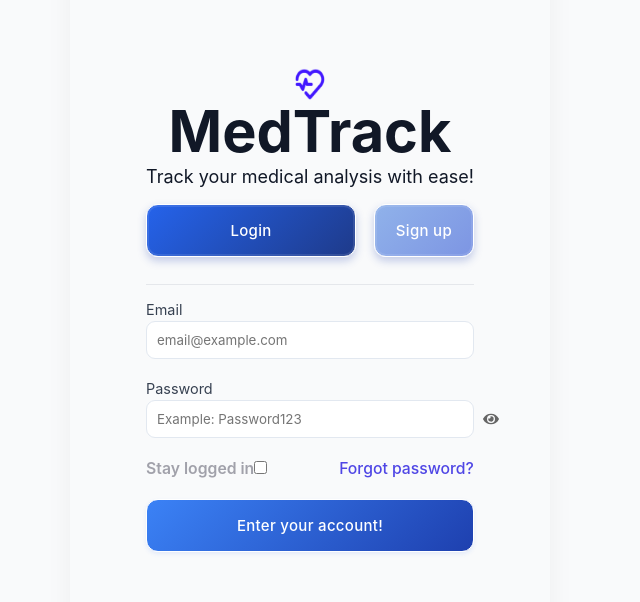
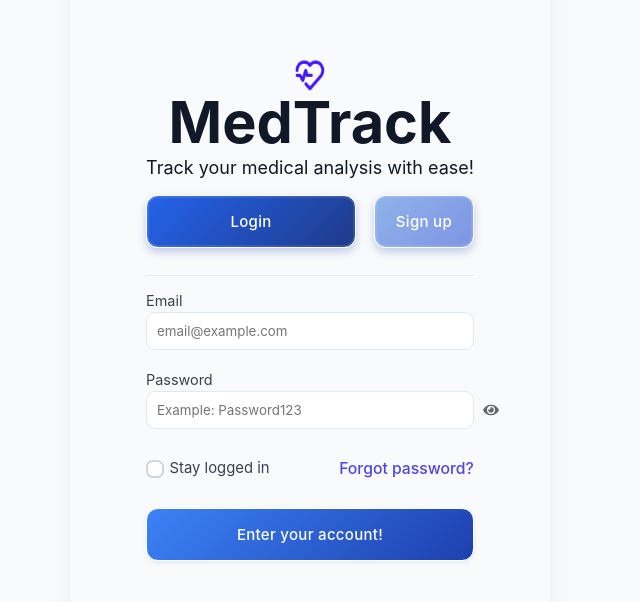
Before and after one commit to biancaiuliabrindusoiu18/proiect_ic, a React (Vite) app in the folder frontend/: page /login in a window 1280 px wide. Shown: the part 108-710 px from the top of the page, without its empty margins (330-970 px from the left). Built offline with nearby package versions, Linux system fonts and the light colour scheme.

Commit message:
am reparat buton

```diff
--- a/frontend/src/auth/Login.jsx
+++ b/frontend/src/auth/Login.jsx
@@ -155,16 +155,16 @@ const Login = () => {
 
 
             <div className="auth-options">
-              <div className="remember-me">
-                <label htmlFor="rememberMe" className="text-sm text-gray-700">
-                  Stay logged in
-                </label>
+              <div className="remember-me" onClick={() => setRememberMe(!rememberMe)}>
                 <input
                   type="checkbox"
                   id="rememberMe"
                   checked={rememberMe}
                   onChange={() => setRememberMe(!rememberMe)}
                 />
+                <label htmlFor="rememberMe">
+                  Stay logged in
+                </label>
               </div>
 
               <div className="forgot-password">
--- a/frontend/src/auth/auth.css
+++ b/frontend/src/auth/auth.css
@@ -151,16 +151,88 @@ main {
   text-align: center;
 }
 
+.remember-me {
+  display: flex;
+  align-items: center;
+  gap: 0.3rem;
+  cursor: pointer;
+}
+
+.remember-me input[type="checkbox"] {
+  /* Hide the default checkbox */
+  appearance: none;
+  -webkit-appearance: none;
+  -moz-appearance: none;
+
+  /* Custom checkbox styling */
+  width: 1rem; /* 16px */
+  height: 1rem; /* 16px */
+  border: 2px solid #d1d5db; /* gray-300 */
+  border-radius: 0.375rem; /* 6px - rounded-md */
+  background-color: #ffffff;
+  cursor: pointer;
+  position: relative;
+  transition: all 0.2s ease;
+  flex-shrink: 0; /* Prevent checkbox from shrinking */
+}
+
+.remember-me input[type="checkbox"]:hover {
+  border-color: #3B82F6; /* blue-500 */
+  box-shadow: 0 0 0 3px rgba(59, 130, 246, 0.1);
+}
+
+.remember-me input[type="checkbox"]:checked {
+  background-color: #3B82F6; /* blue-500 */
+  border-color: #3B82F6;
+}
+
+.remember-me input[type="checkbox"]:checked::after {
+  content: '';
+  position: absolute;
+  top: 50%;
+  left: 50%;
+  transform: translate(-50%, -50%);
+  width: 0.375rem; /* 6px */
+  height: 0.625rem; /* 10px */
+  border: 2px solid white;
+  border-top: none;
+  border-left: none;
+  transform: translate(-50%, -60%) rotate(45deg);
+}
+
+.remember-me label {
+  font-size: 0.825rem; /* 14px */
+  font-weight: normal;
+  color: #374151; /* gray-700 */
+  cursor: pointer;
+  user-select: none;
+  margin: 0; /* Remove any default margin */
+}
+
+.remember-me:hover label {
+  color: #1f2937; /* gray-800 */
+}
+
+/* Update the auth-options container */
 .auth-options {
   display: flex;
   justify-content: space-between;
   align-items: center;
+  margin-top: 0.5rem;
+  margin-bottom: 0.5rem;
 }
 
-.auth-options .remember-me, .auth-options .forgot-password {
+.auth-options .forgot-password {
   font-size: 0.875rem; /* text-sm */
-  font-weight: 600;    /* font-semibold */
-  color: #a1a1aa;      /* text-zinc-400 */
+  font-weight: 500;
+  color: #3B82F6; /* blue-500 */
+  text-decoration: none;
+  transition: color 0.2s ease;
+}
+
+.auth-options .forgot-password:hover {
+  color: #1d4ed8; /* blue-700 */
+  text-decoration: underline;
 }
 
 /* Radio button group styling */
@@ -181,6 +253,10 @@ cursor: pointer;
 font-family:"Inter",sans-serif;
 font-size: 15px;
 font-weight: 500;
+}
+
+.remember-me-checkbox{
+  margin-top:0;
 }
 
 .radio-label input {
--- a/frontend/src/mainPages/VisualizePages/AllAnalyses.css
+++ b/frontend/src/mainPages/VisualizePages/AllAnalyses.css
@@ -77,32 +77,6 @@ body {
   color: #374151;
 }
 
-.add-test-button {
-  padding: 8px 16px;
-  border: 1px solid #dbeafe;
-  background-color: white;
-  color: #3b82f6;
-  border-radius: 6px;
-  cursor: pointer;
-  font-size: 14px;
-  font-weight: 500;
-  transition: all 0.2s ease;
-  white-space: nowrap;
-  display: flex;
-  align-items: center;
-  gap: 8px;
-}
-
-.add-test-button:hover {
-  background-color: #eff6ff;
-  border-color: #bfdbfe;
-}
-
-.add-test-button:focus {
-  outline: 2px solid #3b82f6;
-  outline-offset: 2px;
-}
-
 .plus-icon {
   font-size: 16px;
   line-height: 1;
@@ -161,9 +135,7 @@ body {
     justify-content: center;
   }
 
-  .add-test-button {
-    justify-content: center;
-  }
+
 }
 
 @media (max-width: 480px) {
```
Also changed, not shown: 2 other files (tests, documents, lock files or other folders).
